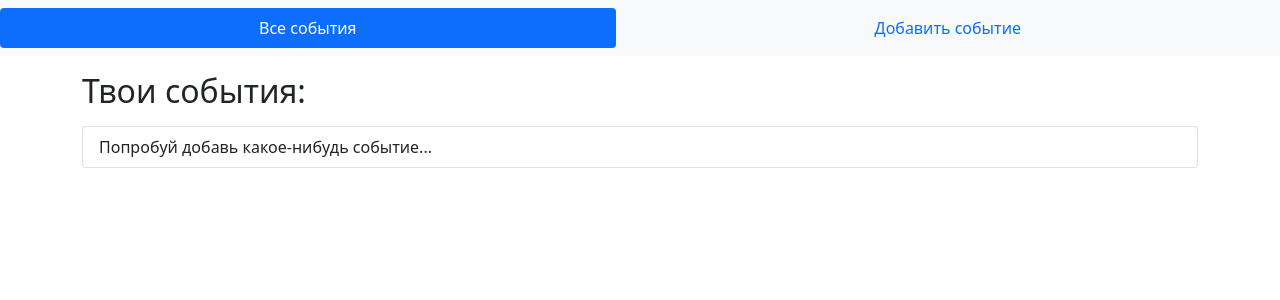
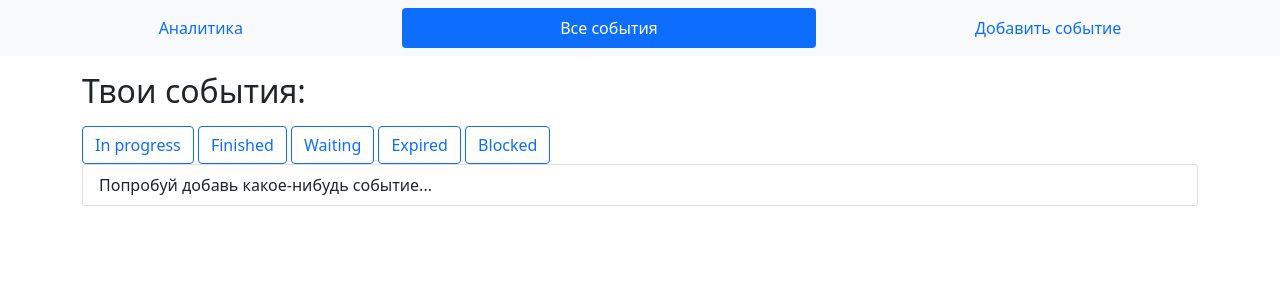
Before and after one commit to Chudopal/PythonDeveloperCheatSheet, a Django app: page /events/list/ in a window 1280 px wide. Shown: the top 300 px of the page. Run offline with Django 4.2, Linux system fonts and the light colour scheme; data that the repository does not hold is empty.

Commit message:
[H22].(Added buttons)

```diff
--- a/Shops/household_shop/homeworks/django_todo/plan/models.py
+++ b/Shops/household_shop/homeworks/django_todo/plan/models.py
@@ -30,4 +30,4 @@ class Event(models.Model):
         db_table = "events"
 
     def  __str__(self) -> str:
-        return f"{self.title}"
+        return f"{self.title}: {self.status}"
--- a/Shops/household_shop/homeworks/django_todo/plan/urls.py
+++ b/Shops/household_shop/homeworks/django_todo/plan/urls.py
@@ -5,6 +5,7 @@ from .views import (
     EventDetailView,
     EventDeleteView,
     EventUpdateView,
+    EventanalyticsView,
 )
 
 urlpatterns = [
@@ -13,4 +14,5 @@ urlpatterns = [
     path("<str:pk>/", view=EventDetailView.as_view(), name="event-detail"),
     path("<str:pk>/delete", view=EventDeleteView.as_view(), name="event-delete"),
     path("<str:pk>/update", view=EventUpdateView.as_view(), name="event-update"),
+    path("analytics/", view=EventanalyticsView.as_view(), name="event-analytics"),
 ]
--- a/Shops/household_shop/homeworks/django_todo/plan/views.py
+++ b/Shops/household_shop/homeworks/django_todo/plan/views.py
@@ -23,6 +23,14 @@ class EventListView(ListView):
     template_name: str = "plan/event_list.html"
     model: type = Event
 
+    def get_queryset(self):
+        name = self.request.GET.get("status")
+        result = Event.objects.all()
+        if name:
+            result = Event.objects.filter(status=name)
+
+        return result
+
 
 class EventDetailView(DetailView):
     template_name: str = "plan/event_detail.html"
@@ -45,3 +53,8 @@ class EventUpdateView(UpdateView):
 
     def get_success_url(self):
         return reverse('event-list')
+
+
+class EventanalyticsView(ListView):
+    template_name: str = "plan/event_analytics.html"
+    model: type = Event
--- a/Shops/household_shop/homeworks/django_todo/templates/base.html
+++ b/Shops/household_shop/homeworks/django_todo/templates/base.html
@@ -17,6 +17,9 @@
 
             <nav class="navbar navbar-expand-lg navbar-light bg-light justify-content-center nav-pills nav-fill">
                 <div class="nav-item">
+                    <a {% block bar_analitics %}class="nav-link"{% endblock %} href="{% url 'event-analytics' %}">Аналитика</a>
+                  </div>
+                <div class="nav-item">
                   <a {% block bar_list %}class="nav-link"{% endblock %} href="{% url 'event-list' %}">Все события</a>
                 </div>
                 <div class="nav-item">
--- a/Shops/household_shop/homeworks/django_todo/templates/plan/event_list.html
+++ b/Shops/household_shop/homeworks/django_todo/templates/plan/event_list.html
@@ -6,6 +6,16 @@
 <div class="container">
 
 <h3 class="h2 my-3">Твои события:</h3>
+
+<div>
+
+    <a class="btn btn-outline-primary" href="{% url 'event-list' %}?status=in progress" role="button">In progress</a>
+    <a class="btn btn-outline-primary" href="{% url 'event-list' %}?status=finished" role="button">Finished</a>
+    <a class="btn btn-outline-primary" href="{% url 'event-list' %}?status=is waiting" role="button">Waiting</a>
+    <a class="btn btn-outline-primary" href="{% url 'event-list' %}?status=expired" role="button">Expired</a>
+    <a class="btn btn-outline-primary" href="{% url 'event-list' %}?status=blocked" role="button">Blocked</a>
+
+</div>
 
 <div class="list-group">
 
--- a/Shops/household_shop/homeworks/django_todo/todo/settings.py
+++ b/Shops/household_shop/homeworks/django_todo/todo/settings.py
@@ -38,6 +38,7 @@ INSTALLED_APPS = [
     'django.contrib.sessions',
     'django.contrib.messages',
     'django.contrib.staticfiles',
+    'rest_framework',
     'plan',
 ]
 
```
Also changed, not shown: Shops/household_shop/homeworks/django_todo/plan/forms.py (+3 -4 lines), Shops/household_shop/homeworks/django_todo/templates/plan/event_analytics.html (added, +8 -0 lines).
